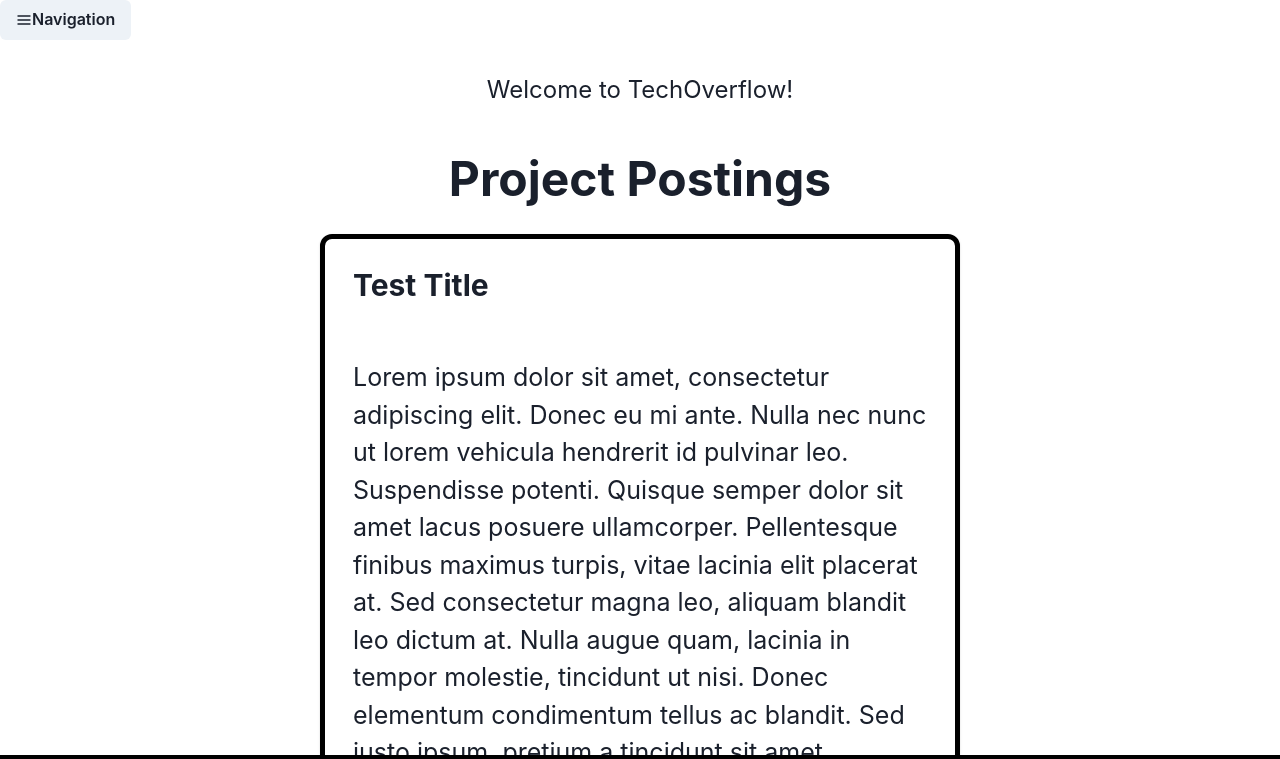
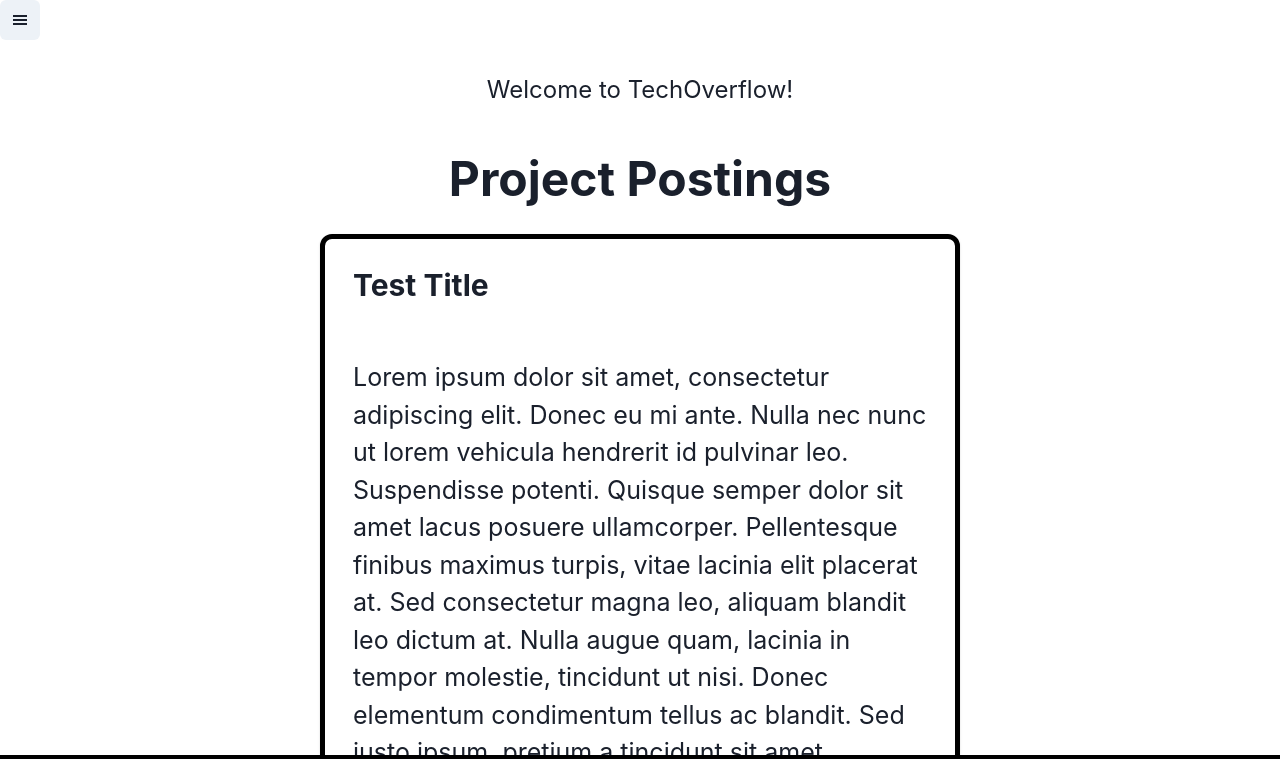
Before and after one commit to toTOEro/techOverflow, a React (Create React App) app in the folder client/: page / in a window 1280 px wide. Shown: the top 759 px of the page. Built offline with nearby package versions, Linux system fonts and the light colour scheme; no server answers; the HTML template or start-up script is replaced by a standard one.

Commit message:
Fixed iconbutton

```diff
--- a/client/src/components/Nav/index.js
+++ b/client/src/components/Nav/index.js
@@ -17,7 +17,7 @@ import {
 } from "@chakra-ui/react";
 import { FaUser, FaEdit } from "react-icons/fa";
 import { AiTwotoneHome } from "react-icons/ai";
-import { HamburgerIcon } from "@chakra-ui/icons";
+import { GiHamburgerMenu } from "react-icons/gi"
 
 import Donate from "../Donate";
 
@@ -27,11 +27,8 @@ export default function Nav() {
   const { isOpen, onOpen, onClose } = useDisclosure();
   return (
     <>
-      {/* <IconButton onClick={onOpen} icon={<HamburgerIcon />} /> */}
-      <Button onClick={onOpen}>
-        <HamburgerIcon />
-        Navigation
-      </Button>
+      <IconButton aria-label='nav' onClick={onOpen} icon={<GiHamburgerMenu />} />
+
       <Drawer isOpen={isOpen} placement="left" onClose={onClose} size="xs">
         <DrawerOverlay />
         <DrawerContent>
```
